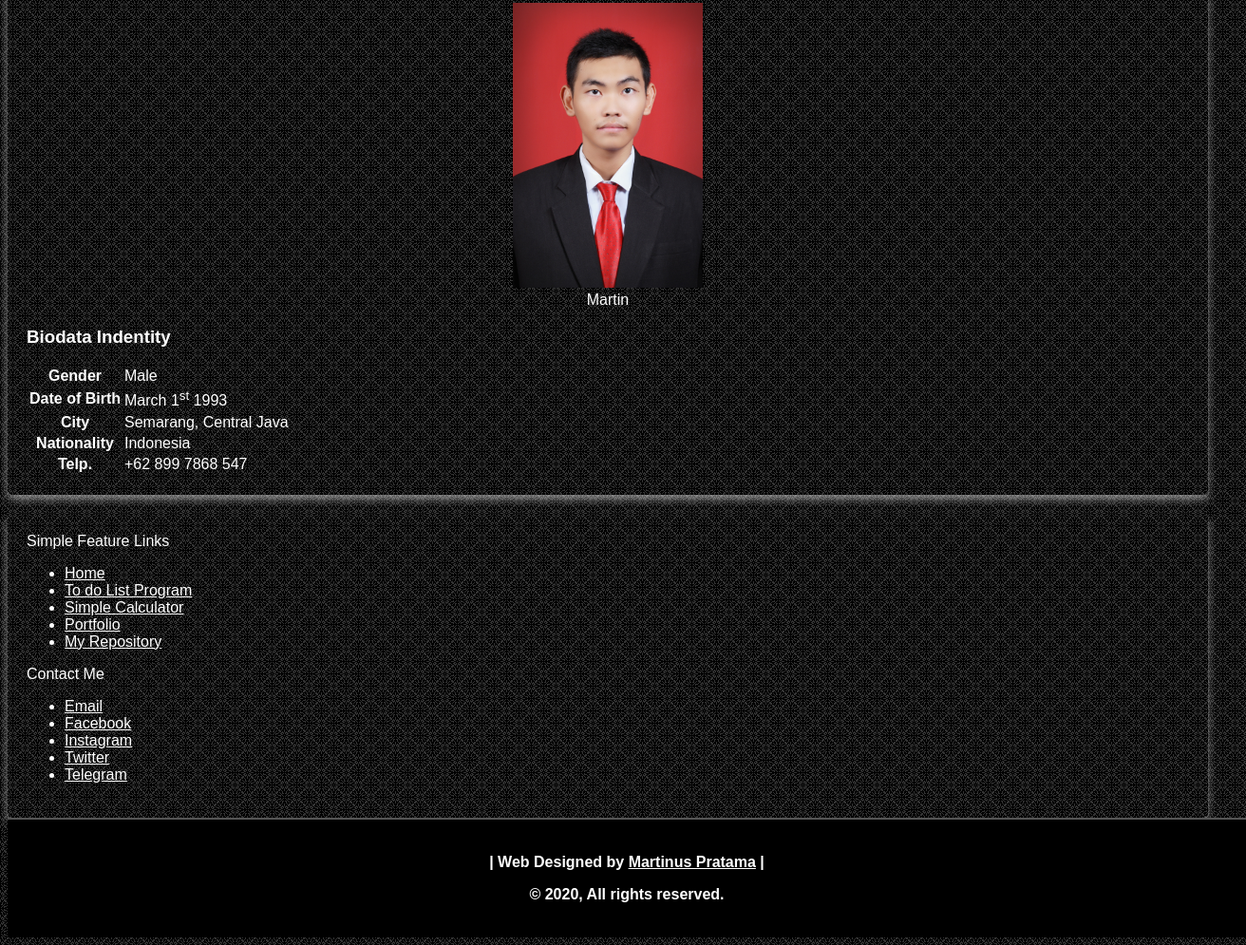
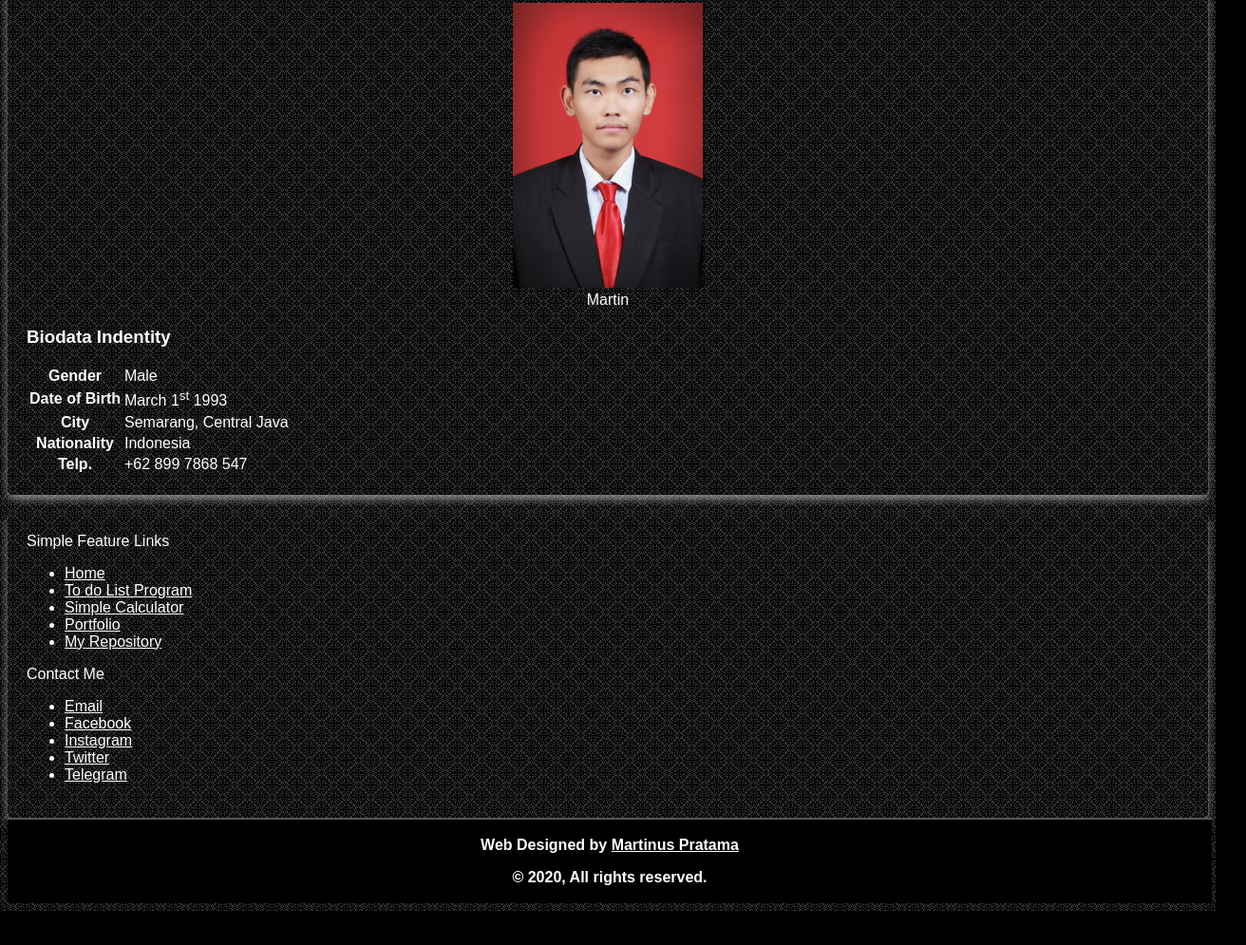
Before and after one commit to martinputra/WebSubmission, a plain HTML site: page index.html in a window 1280 px wide. Shown: the part 5453-6448 px from the top of the page at 95% size, 1312 px wide, since content can reach past the window. After the commit the page ends 6412 px from the top, so only its background shows below. Drawn offline with Linux system fonts and the light colour scheme.

Commit message:
Memperbaiki style yang berkaitan dengan padding di bagian footer yang tadinya agak kelebaran

```diff
--- a/index.html
+++ b/index.html
@@ -259,7 +259,7 @@
   </main>
 
   <footer>
-    <p>| Web Designed by <a href="https://martinus-web.netlify.com/">Martinus Pratama</a> |</p>
+    <p>Web Designed by <a href="https://martinus-web.netlify.com/">Martinus Pratama</a></p>
     <p>&copy; 2020, All rights reserved.</p>
   </footer>
 </body>
--- a/styles/style.css
+++ b/styles/style.css
@@ -91,8 +91,8 @@ nav li {
 }
 
 footer {
-    padding: 20px;
     background-color: #000;
+    padding: 2px;
     text-align: center;
     font-weight: bold;
     width: 100%;
```
